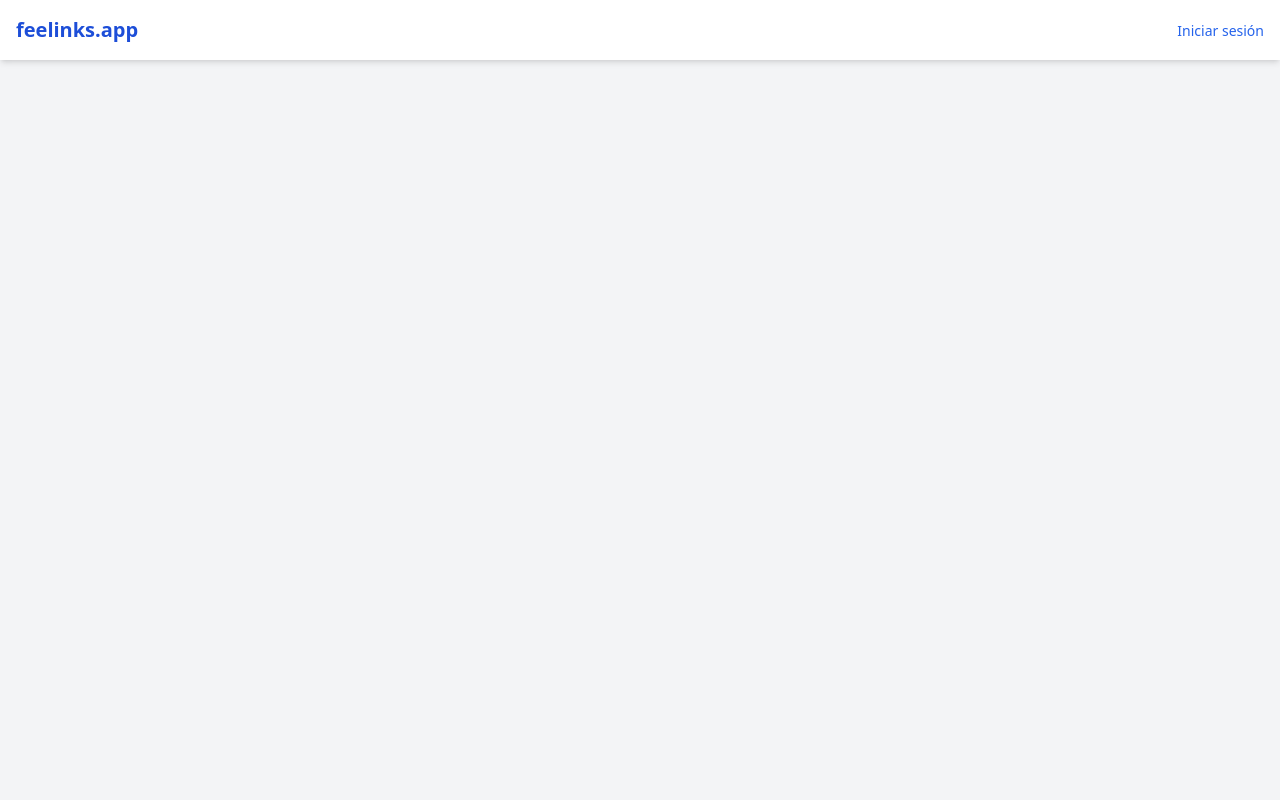
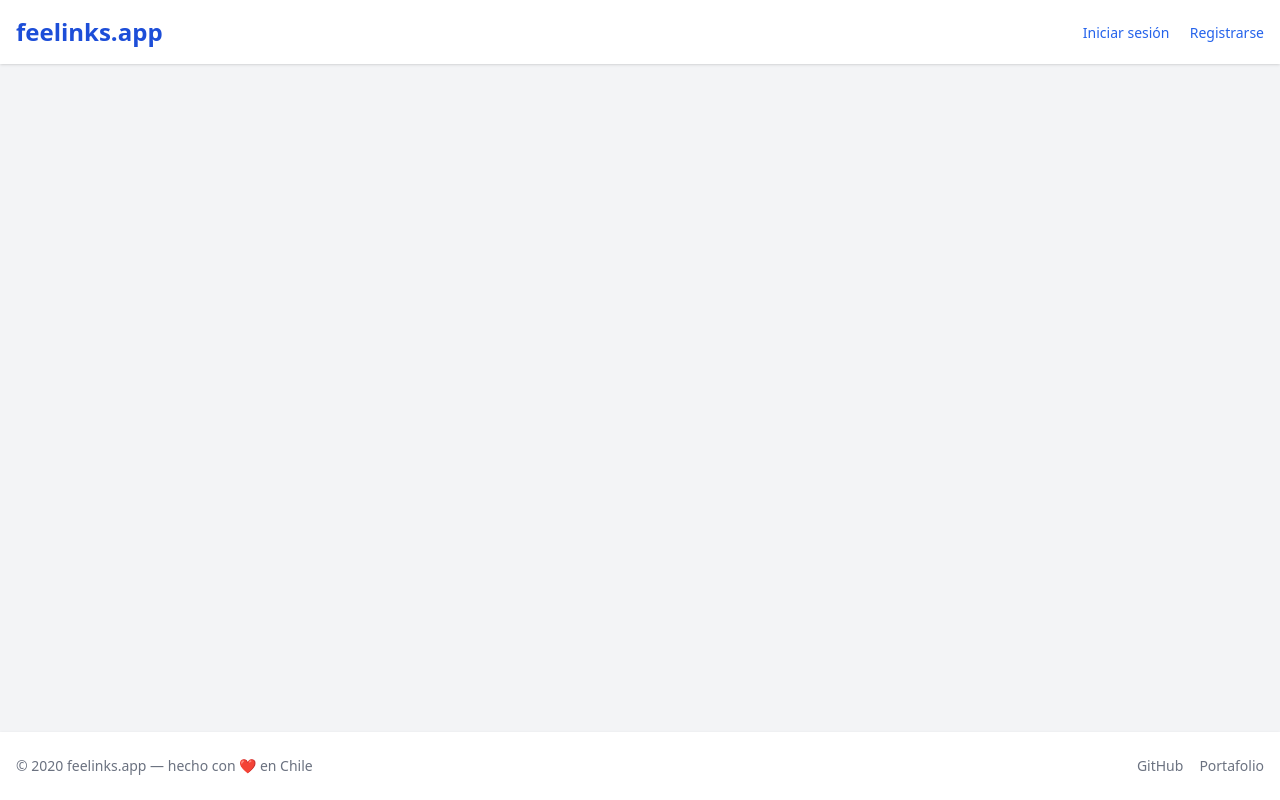
Before and after one commit to cartes/feelinks-app, a Django app: template templates/base.html in a window 1280 px wide. Run offline with Django 5.2, Linux system fonts and the light colour scheme; the template is opened without the code that fills it: most values are stand-ins (such as "Sample title", 1, 10 or a date in 2020); some libraries are stand-ins or nearby versions.

Commit message:
Seguirmos trabajando con el front-end

```diff
--- a/templates/base.html
+++ b/templates/base.html
@@ -5,33 +5,44 @@
     <title>{% block title %}feelinks.app{% endblock %}</title>
     <meta name="viewport" content="width=device-width, initial-scale=1">
 
-    <!-- Tailwind CSS -->
+    <!-- Tailwind y Flowbite -->
     <script src="https://cdn.tailwindcss.com"></script>
-
-    <!-- Flowbite -->
     <link href="https://cdnjs.cloudflare.com/ajax/libs/flowbite/2.2.1/flowbite.min.css" rel="stylesheet" />
     <script src="https://cdnjs.cloudflare.com/ajax/libs/flowbite/2.2.1/flowbite.min.js"></script>
 </head>
-<body class="bg-gray-100 text-gray-800">
+<body class="bg-gray-100 text-gray-800 flex flex-col min-h-screen">
 
     <!-- Navbar -->
-    <nav class="bg-white shadow-md p-4">
-        <div class="container mx-auto flex justify-between items-center">
-            <a href="/" class="text-xl font-bold text-blue-700">feelinks.app</a>
-            <div>
+    <nav class="bg-white shadow">
+        <div class="max-w-7xl mx-auto px-4 py-4 flex justify-between items-center">
+            <a href="/" class="text-2xl font-bold text-blue-700">feelinks.app</a>
+            <div class="space-x-4">
                 {% if user.is_authenticated %}
-                    <a href="/dashboard/mis-enlaces/" class="text-sm text-gray-700 hover:underline">Dashboard</a>
+                    <a href="{% url 'manage_links' %}" class="text-sm text-gray-700 hover:text-blue-600">Mis enlaces</a>
+                    <a href="/logout/" class="text-sm text-gray-700 hover:text-red-600">Cerrar sesión</a>
                 {% else %}
                     <a href="/login/" class="text-sm text-blue-600 hover:underline">Iniciar sesión</a>
+                    <a href="/register/" class="text-sm text-blue-600 hover:underline">Registrarse</a>
                 {% endif %}
             </div>
         </div>
     </nav>
 
     <!-- Contenido -->
-    <main class="container mx-auto px-4 py-8">
+    <main class="flex-1 container mx-auto px-4 py-8">
         {% block content %}{% endblock %}
     </main>
 
+    <!-- Footer -->
+    <footer class="bg-white shadow mt-12">
+        <div class="max-w-7xl mx-auto px-4 py-6 flex flex-col sm:flex-row justify-between items-center text-sm text-gray-500">
+            <span>&copy; {{ now|date:"Y" }} feelinks.app — hecho con ❤️ en Chile</span>
+            <div class="flex space-x-4 mt-2 sm:mt-0">
+                <a href="https://github.com/cartes" target="_blank" class="hover:text-blue-600">GitHub</a>
+                <a href="https://cristiancartes.cl" target="_blank" class="hover:text-blue-600">Portafolio</a>
+            </div>
+        </div>
+    </footer>
+
 </body>
 </html>
```
Also changed, not shown: feelinks/settings.py (+1 -6 lines), profiles/manage_links.html (+42 -2 lines).
